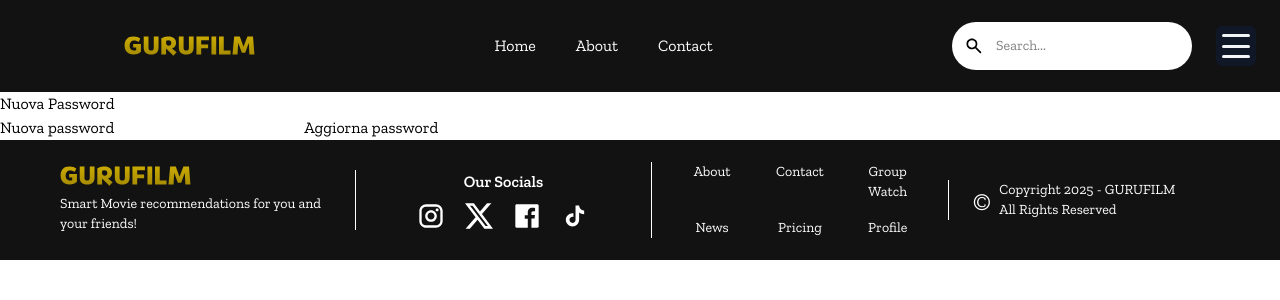
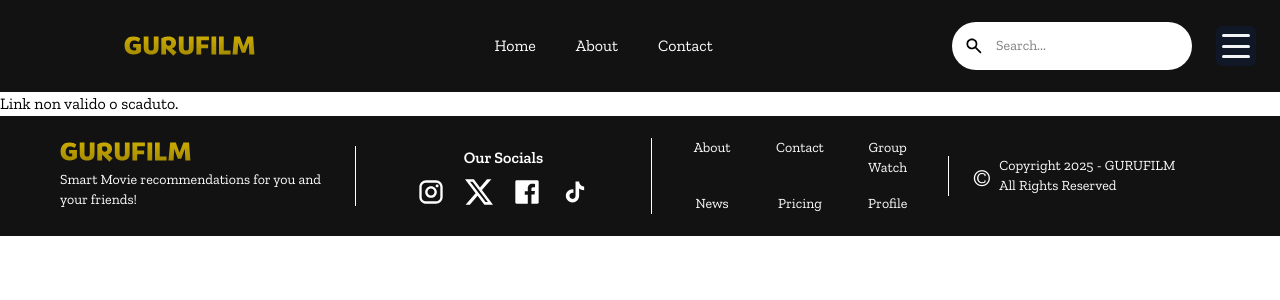
Before and after one commit to Sk4rKr0w/Movies-HCI-Project, a React (Vite) app in the folder front-end/: page /reset-password in a window 1280 px wide. Shown: the top 300 px of the page. Built offline with nearby package versions, Linux system fonts and the light colour scheme.

Commit message:
continuo

```diff
--- a/front-end/src/pages/ResetPassword.jsx
+++ b/front-end/src/pages/ResetPassword.jsx
@@ -1,41 +1,60 @@
-import { useState, useEffect } from 'react';
-import { useSearchParams } from 'react-router-dom';
+import { useState } from 'react';
+import { useSearchParams, useNavigate } from 'react-router-dom';
 import axios from 'axios';
 
 export default function ResetPassword() {
   const [searchParams] = useSearchParams();
-  const token = searchParams.get('access_token');
+  // 1) Leggi il parametro corretto:
+  const token = searchParams.get('token');
 
   console.log("🔑 ResetPassword token:", token);
+
   const [newPassword, setNewPassword] = useState('');
-  const [msg, setMsg] = useState('');
+  const [msg, setMsg]                 = useState('');
+  const navigate                     = useNavigate();
+
+  // 2) Guard:
+  if (!token) return <p>Link non valido o scaduto.</p>;
 
   const handleSubmit = async e => {
     e.preventDefault();
+    // 3) Usa le variabili corrette:
+    console.log("⏳ Sending reset:", { token, newPassword });
+
     try {
-      await axios.post('/api/auth/reset-password', { access_token: token, newPassword });
-      setMsg('Password aggiornata! Ora puoi effettuare il login.');
+      // Invia il campo “token” (non access_token)
+      const res = await axios.post('/api/auth/reset-password', {
+        token,
+        newPassword
+      });
+      setMsg(res.data.message);
+      // facoltativo: rimanda al login dopo 2s
+      setTimeout(() => navigate('/signin'), 2000);
     } catch (err) {
-      setMsg(err.response?.data?.error || 'Errore');
+      setMsg(err.response?.data?.error || 'Errore durante il reset');
     }
   };
 
-  //if (!token) return <p>Link non valido o scaduto.</p>;
-
   return (
-    <div className="container">
-      <h1>Nuova Password</h1>
-      <form onSubmit={handleSubmit}>
-        <label>Nuova password</label>
+    <div className="container mx-auto max-w-md p-4">
+      <h1 className="text-2xl mb-4">Nuova Password</h1>
+      <form onSubmit={handleSubmit} className="space-y-4">
         <input
           type="password"
+          placeholder="Nuova password"
           value={newPassword}
           onChange={e => setNewPassword(e.target.value)}
           required
+          className="w-full px-4 py-2 border rounded"
         />
-        <button type="submit">Aggiorna password</button>
+        <button
+          type="submit"
+          className="w-full py-2 bg-yellow-400 hover:bg-yellow-500 rounded"
+        >
+          Aggiorna password
+        </button>
       </form>
-      {msg && <p>{msg}</p>}
+      {msg && <p className="mt-4 text-center">{msg}</p>}
     </div>
   );
 }
```
